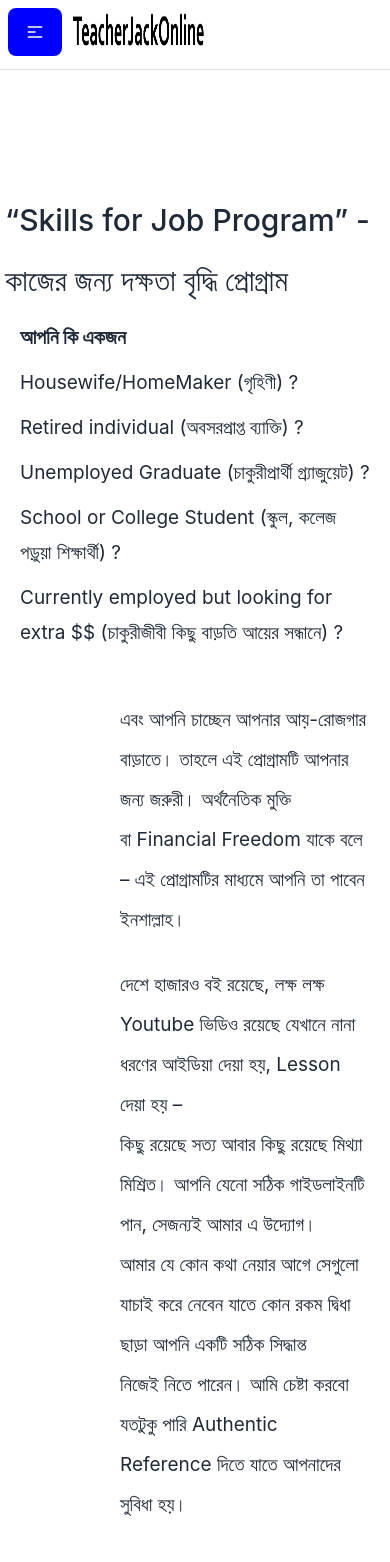
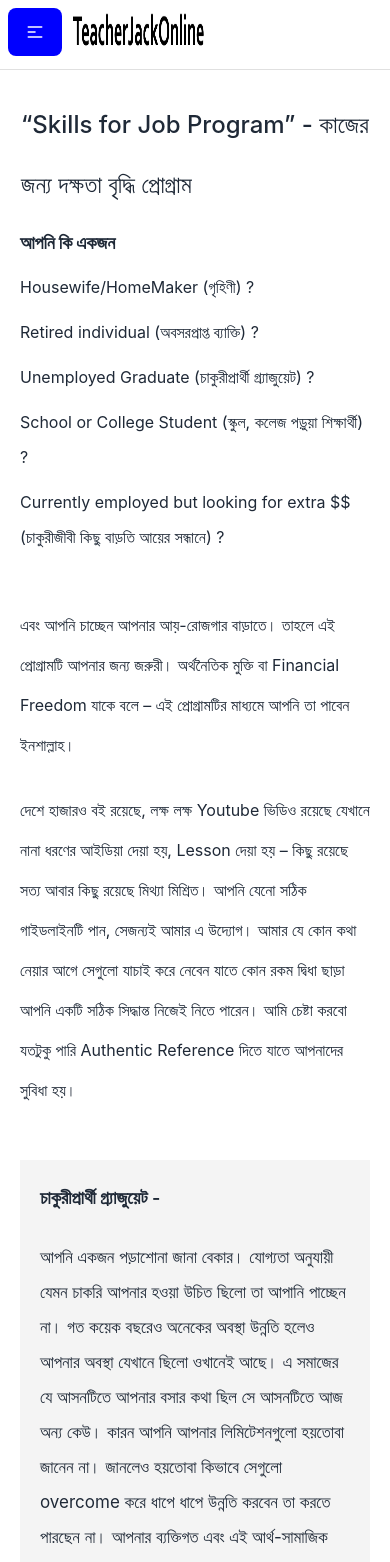
Before and after one commit to sazzadhossain1/TEACHER-JACK, a React (Create React App) app: page /heroDetailsPage in a window 390 px wide. Shown: the top 1562 px of the page. Built offline with nearby package versions, Linux system fonts and the light colour scheme.

Commit message:
add some responsiveness in footer section

```diff
--- a/src/components/EarnOnlineJob/EarnOnlineJob.css
+++ b/src/components/EarnOnlineJob/EarnOnlineJob.css
@@ -122,6 +122,9 @@
     display: grid;
     grid-template-columns: 1fr;
   }
+  .earn-online-job-blank-div {
+    display: none;
+  }
 }
 @media screen and (max-width: 950px) {
   .earnOnlineJob-parent-div {
@@ -133,9 +136,17 @@
     margin-top: 150px;
   }
 }
+@media screen and (max-width: 820px) {
+  .earn-online-job-blank-div {
+    display: none;
+  }
+}
 @media screen and (max-width: 800px) {
   .earnOnlineJob-parent-div {
     margin-top: 150px;
+  }
+  .earn-online-job-blank-div {
+    display: none;
   }
 }
 @media screen and (max-width: 700px) {
--- a/src/components/HeroDetailsPage/HeroDetailsPage.css
+++ b/src/components/HeroDetailsPage/HeroDetailsPage.css
@@ -49,9 +49,12 @@ iframe {
   margin: auto;
   margin-top: 50px;
 }
+.heroDetailsPage-heading-text-div {
+}
 .heroDetailsPage-single-first-p-div {
+  width: 100%;
+  /* background-color: red; */
   text-align: left;
-  margin-left: 100px;
 }
 .heroDetailsPage-single-first__p {
   font-size: 19px;
@@ -188,11 +191,167 @@ iframe {
     margin-left: 150px;
   }
 }
+@media screen and (max-width: 1024px) {
+  .heroDetailsPage-single-first-p-div {
+    width: 100%;
+    margin-left: 0;
+  }
+}
+@media screen and (max-width: 912px) {
+  .heroDetailsPage-heading-text-div {
+    margin-left: 0;
+  }
+  .HeroDetailsPage-parent-div {
+    margin-top: 5px;
+  }
+  .skills-for-job-program {
+    font-size: 26px;
+    margin-left: 1px;
+  }
+  .heroDetailsPage-single-first-p-div {
+    width: 100%;
+    margin-left: 0;
+  }
+  .heroDetailsPage-qus {
+    font-size: 17px;
+  }
+  .heroDetailsPage-single-first__p {
+    font-size: 17px;
+  }
+  .heroDetailsPage-single-first-p {
+    font-size: 17px;
+  }
+}
+
+@media screen and (max-width: 820px) {
+  .heroDetailsPage-heading-text-div {
+    margin-left: 0;
+  }
+  .HeroDetailsPage-parent-div {
+    margin-top: 5px;
+  }
+  .skills-for-job-program {
+    font-size: 28px;
+    margin-left: 1px;
+  }
+  .skillForWork-heading {
+    font-size: 28px;
+  }
+  .apni-ki-akjon {
+    font-size: 22px;
+  }
+  .heroDetailsPage-qus {
+    font-size: 20px;
+  }
+  .heroDetailsPage-single-first-p-div {
+    text-align: left;
+    margin-left: 0px;
+  }
+  .heroDetailsPage-single-first__p {
+    font-size: 20px;
+  }
+  .heroDetailsPage-single-first-p {
+    font-size: 20px;
+  }
+}
+
+@media screen and (max-width: 800px) {
+  .heroDetailsPage-heading-text-div {
+    margin-left: 0;
+  }
+  .HeroDetailsPage-parent-div {
+    margin-top: 5px;
+  }
+  .skills-for-job-program {
+    font-size: 28px;
+    margin-left: 1px;
+  }
+  .skillForWork-heading {
+    font-size: 28px;
+  }
+  .apni-ki-akjon {
+    font-size: 22px;
+  }
+  .heroDetailsPage-qus {
+    font-size: 20px;
+  }
+  .heroDetailsPage-single-first-p-div {
+    text-align: left;
+    margin-left: 0px;
+  }
+  .heroDetailsPage-single-first__p {
+    font-size: 20px;
+  }
+  .heroDetailsPage-single-first-p {
+    font-size: 20px;
+  }
+}
+
+@media screen and (max-width: 768px) {
+  .heroDetailsPage-heading-text-div {
+    margin-left: 0;
+  }
+  .HeroDetailsPage-parent-div {
+    margin-top: 5px;
+  }
+  .skills-for-job-program {
+    font-size: 26px;
+    margin-left: 1px;
+  }
+  .skillForWork-heading {
+    font-size: 26px;
+  }
+  .apni-ki-akjon {
+    font-size: 20px;
+  }
+  .heroDetailsPage-qus {
+    font-size: 19px;
+  }
+  .heroDetailsPage-single-first-p-div {
+    text-align: left;
+    margin-left: 0px;
+  }
+  .heroDetailsPage-single-first__p {
+    font-size: 19px;
+  }
+  .heroDetailsPage-single-first-p {
+    font-size: 19px;
+  }
+}
+
 @media screen and (max-width: 731px) {
   .heroDetailsPage-heading-text-div {
     margin-left: 0px;
 
     max-width: 100%;
+  }
+}
+@media screen and (max-width: 712px) {
+  .HeroDetailsPage-parent-div {
+    margin-top: 5px;
+  }
+  .skills-for-job-program {
+    font-size: 26px;
+    margin-left: 1px;
+  }
+  .skillForWork-heading {
+    font-size: 26px;
+  }
+  .apni-ki-akjon {
+    font-size: 20px;
+  }
+  .heroDetailsPage-qus {
+    font-size: 17px;
+  }
+  .heroDetailsPage-single-first-p-div {
+    text-align: left;
+    margin-left: 0px;
+  }
+  .heroDetailsPage-single-first__p {
+    font-size: 17px;
+  }
+  .heroDetailsPage-single-first-p {
+    font-size: 17px;
   }
 }
 @media screen and (max-width: 700px) {
@@ -214,3 +373,143 @@ iframe {
     width: 100%;
   }
 }
+@media screen and (max-width: 600px) {
+  .HeroDetailsPage-parent-div {
+    margin-top: 5px;
+  }
+  .skills-for-job-program {
+    font-size: 25px;
+    margin-left: 1px;
+  }
+  .skillForWork-heading {
+    font-size: 25px;
+  }
+  .apni-ki-akjon {
+    font-size: 19px;
+  }
+  .heroDetailsPage-qus {
+    font-size: 17px;
+  }
+  .heroDetailsPage-single-first-p-div {
+    text-align: left;
+    margin-left: 0px;
+  }
+  .heroDetailsPage-single-first__p {
+    font-size: 17px;
+  }
+  .heroDetailsPage-single-first-p {
+    font-size: 17px;
+  }
+}
+@media screen and (max-width: 400px) {
+  .HeroDetailsPage-parent-div {
+    margin-top: 5px;
+  }
+  .skills-for-job-program {
+    font-size: 24px;
+    margin-left: 1px;
+  }
+  .skillForWork-heading {
+    font-size: 24px;
+  }
+  .apni-ki-akjon {
+    font-size: 18px;
+  }
+  .heroDetailsPage-qus {
+    font-size: 16px;
+  }
+  .heroDetailsPage-single-first-p-div {
+    text-align: left;
+    margin-left: 0px;
+  }
+  .heroDetailsPage-single-first__p {
+    font-size: 16px;
+  }
+  .heroDetailsPage-single-first-p {
+    font-size: 16px;
+  }
+}
+@media screen and (max-width: 360px) {
+  .HeroDetailsPage-parent-div {
+    margin-top: 5px;
+  }
+  .skills-for-job-program {
+    font-size: 22px;
+    margin-left: 1px;
+  }
+  .skillForWork-heading {
+    font-size: 22px;
+  }
+  .apni-ki-akjon {
+    font-size: 16px;
+  }
+  .heroDetailsPage-qus {
+    font-size: 15px;
+  }
+  .heroDetailsPage-single-first-p-div {
+    text-align: left;
+    margin-left: 0px;
+  }
+  .heroDetailsPage-single-first__p {
+    font-size: 15px;
+  }
+  .heroDetailsPage-single-first-p {
+    font-size: 15px;
+  }
+}
+@media screen and (max-width: 320px) {
+  .HeroDetailsPage-parent-div {
+    margin-top: 5px;
+  }
+  .skills-for-job-program {
+    font-size: 21px;
+    margin-left: 1px;
+  }
+  .skillForWork-heading {
+    font-size: 21px;
+  }
+  .apni-ki-akjon {
+    font-size: 15px;
+  }
+  .heroDetailsPage-qus {
+    font-size: 13px;
+  }
+  .heroDetailsPage-single-first-p-div {
+    text-align: left;
+    margin-left: 0px;
+  }
+  .heroDetailsPage-single-first__p {
+    font-size: 13px;
+  }
+  .heroDetailsPage-single-first-p {
+    font-size: 13px;
+  }
+}
+@media screen and (max-width: 280px) {
+  .HeroDetailsPage-parent-div {
+    margin-top: 5px;
+  }
+  .skills-for-job-program {
+    font-size: 17px;
+    margin-left: 1px;
+  }
+  .skillForWork-heading {
+    font-size: 17px;
+  }
+  .apni-ki-akjon {
+    font-size: 14px;
+  }
+  .heroDetailsPage-qus {
+    font-size: 11px;
+  }
+  .heroDetailsPage-single-first-p-div {
+    text-align: left;
+    margin-left: 0px;
+  }
+  .heroDetailsPage-single-first__p {
+    font-size: 12px;
+  }
+  .heroDetailsPage-single-first-p {
+    font-size: 12px;
+  }
+}
--- a/src/components/HeroDetailsPage/HeroDetailsPage.js
+++ b/src/components/HeroDetailsPage/HeroDetailsPage.js
@@ -35,18 +35,18 @@ const HeroDetailsPage = () => {
         <div className="heroDetailsPage-single-first-p-div">
           <p className="heroDetailsPage-single-first__p">
             এবং আপনি চাচ্ছেন আপনার আয়-রোজগার বাড়াতে। তাহলে এই প্রোগ্রামটি আপনার
-            জন্য জরুরী। অর্থনৈতিক মুক্তি <br /> বা Financial Freedom যাকে বলে –
-            এই প্রোগ্রামটির মাধ্যমে আপনি তা পাবেন ইনশাল্লাহ।
+            জন্য জরুরী। অর্থনৈতিক মুক্তি বা Financial Freedom যাকে বলে – এই
+            প্রোগ্রামটির মাধ্যমে আপনি তা পাবেন ইনশাল্লাহ।
           </p>
           <br />
           <p className="heroDetailsPage-single-first-p">
             দেশে হাজারও বই রয়েছে, লক্ষ লক্ষ Youtube ভিডিও রয়েছে যেখানে নানা
-            ধরণের আইডিয়া দেয়া হয়, Lesson দেয়া হয় – <br /> কিছু রয়েছে সত্য আবার
-            কিছু রয়েছে মিথ্যা মিশ্রিত। আপনি যেনো সঠিক গাইডলাইনটি পান, সেজন্যই
-            আমার এ উদ্যোগ। <br /> আমার যে কোন কথা নেয়ার আগে সেগুলো যাচাই করে
-            নেবেন যাতে কোন রকম দ্বিধা ছাড়া আপনি একটি সঠিক সিদ্ধান্ত <br /> নিজেই
-            নিতে পারেন। আমি চেষ্টা করবো যতটুকু পারি Authentic Reference দিতে
-            যাতে আপনাদের সুবিধা হয়।
+            ধরণের আইডিয়া দেয়া হয়, Lesson দেয়া হয় – কিছু রয়েছে সত্য আবার কিছু
+            রয়েছে মিথ্যা মিশ্রিত। আপনি যেনো সঠিক গাইডলাইনটি পান, সেজন্যই আমার এ
+            উদ্যোগ। আমার যে কোন কথা নেয়ার আগে সেগুলো যাচাই করে নেবেন যাতে কোন
+            রকম দ্বিধা ছাড়া আপনি একটি সঠিক সিদ্ধান্ত নিজেই নিতে পারেন। আমি
+            চেষ্টা করবো যতটুকু পারি Authentic Reference দিতে যাতে আপনাদের সুবিধা
+            হয়।
           </p>
         </div>
         <div className="HeroDetailsPage-second-parent-div">
```
Also changed, not shown: src/components/Footer/Footer.css (+196 -0 lines).
